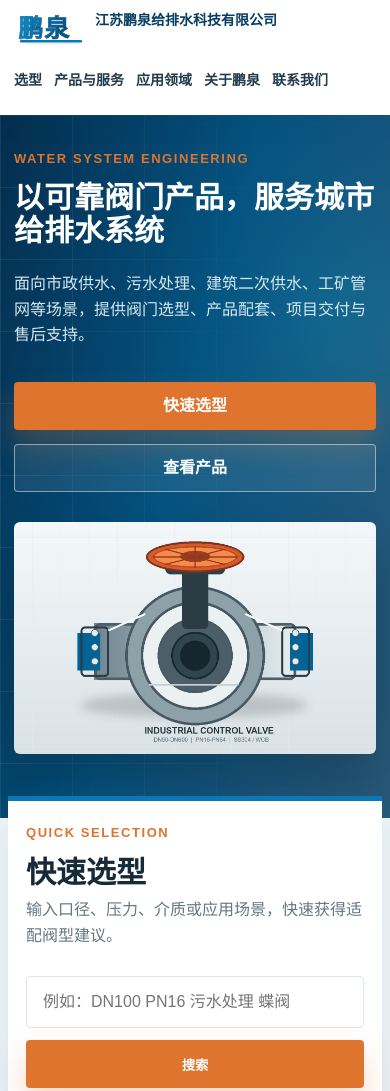
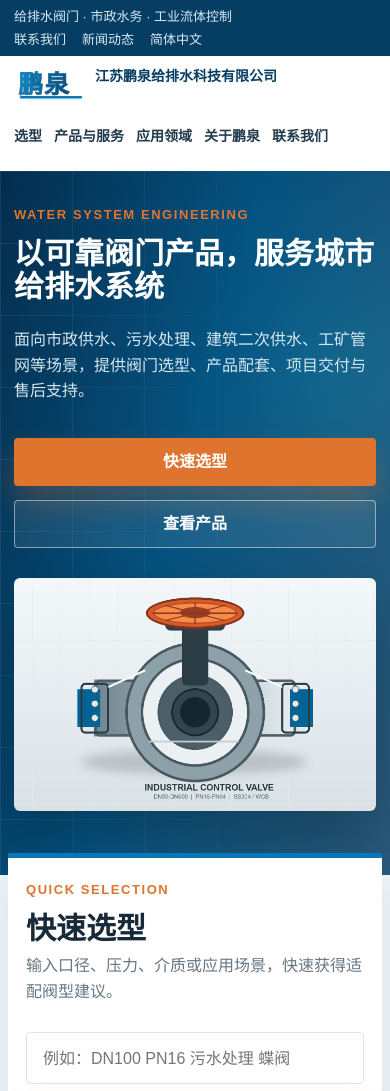
Before and after one commit to donovanwx/WJP, a plain HTML site: page index.html in a window 390 px wide. Shown: the top 1091 px of the page. Drawn offline with Linux system fonts and the light colour scheme.

Commit message:
我又来更新了

```diff
--- a/styles.css
+++ b/styles.css
@@ -619,10 +619,24 @@ h3 {
 }
 
 @media (max-width: 760px) {
-  .top-bar,
+  .top-bar {
+    display: grid;
+    grid-template-columns: 1fr;
+    gap: 5px;
+    padding: 8px 18px;
+    line-height: 1.35;
+  }
+
+  .top-bar > span {
+    white-space: nowrap;
+    overflow: hidden;
+    text-overflow: ellipsis;
+  }
+
   .top-links {
-    flex-direction: column;
-    gap: 6px;
+    flex-direction: row;
+    flex-wrap: nowrap;
+    gap: 18px;
   }
 
   .brand {
@@ -681,10 +695,24 @@ h3 {
 }
 /* Mobile refinement */
 @media (max-width: 760px) {
-  .top-bar,
+  .top-bar {
+    display: grid;
+    grid-template-columns: 1fr;
+    gap: 5px;
+    padding: 8px 18px;
+    line-height: 1.35;
+  }
+
+  .top-bar > span {
+    white-space: nowrap;
+    overflow: hidden;
+    text-overflow: ellipsis;
+  }
+
   .top-links {
-    flex-direction: column;
-    gap: 6px;
+    flex-direction: row;
+    flex-wrap: nowrap;
+    gap: 18px;
   }
 
   .main-nav {
@@ -800,7 +828,12 @@ h3 {
 
 @media (max-width: 460px) {
   .top-bar {
-    display: none;
+    padding: 8px 14px;
+    font-size: 13px;
+  }
+
+  .top-links {
+    gap: 16px;
   }
 
   .main-nav {
```
